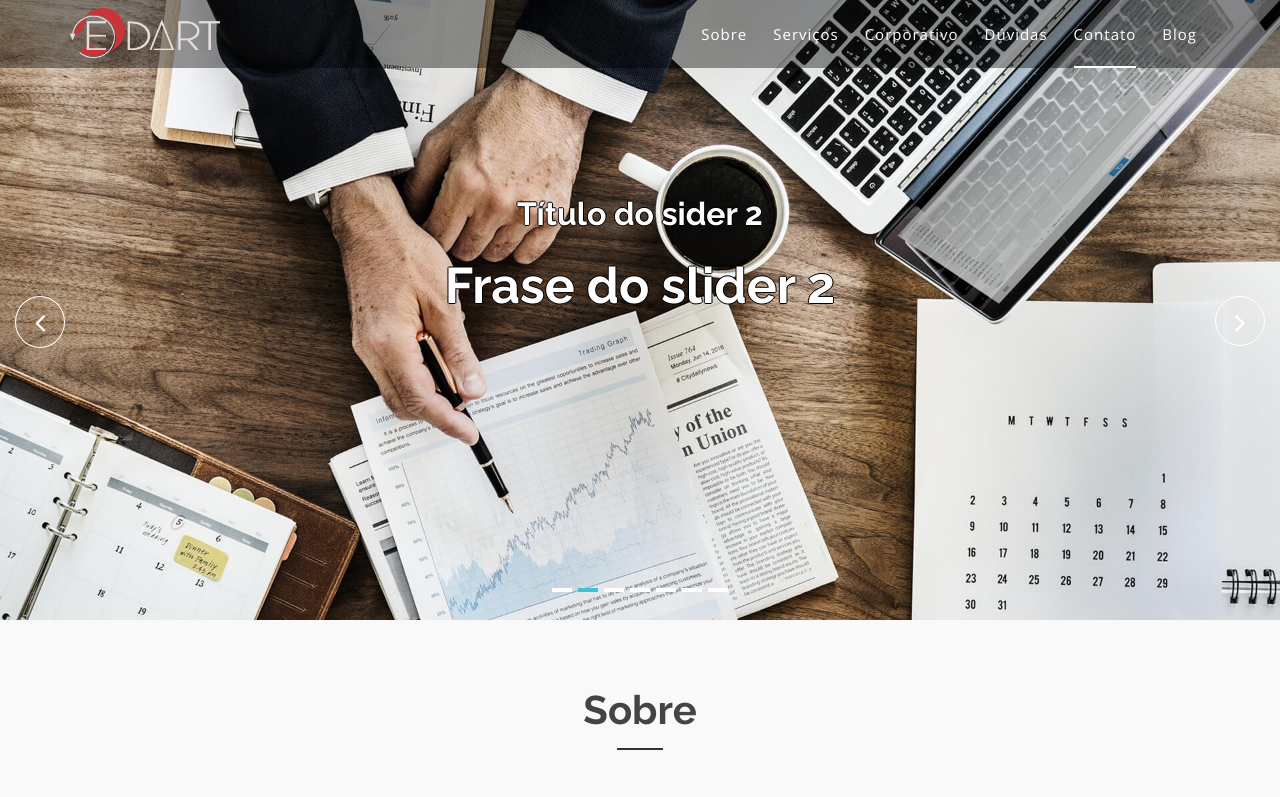
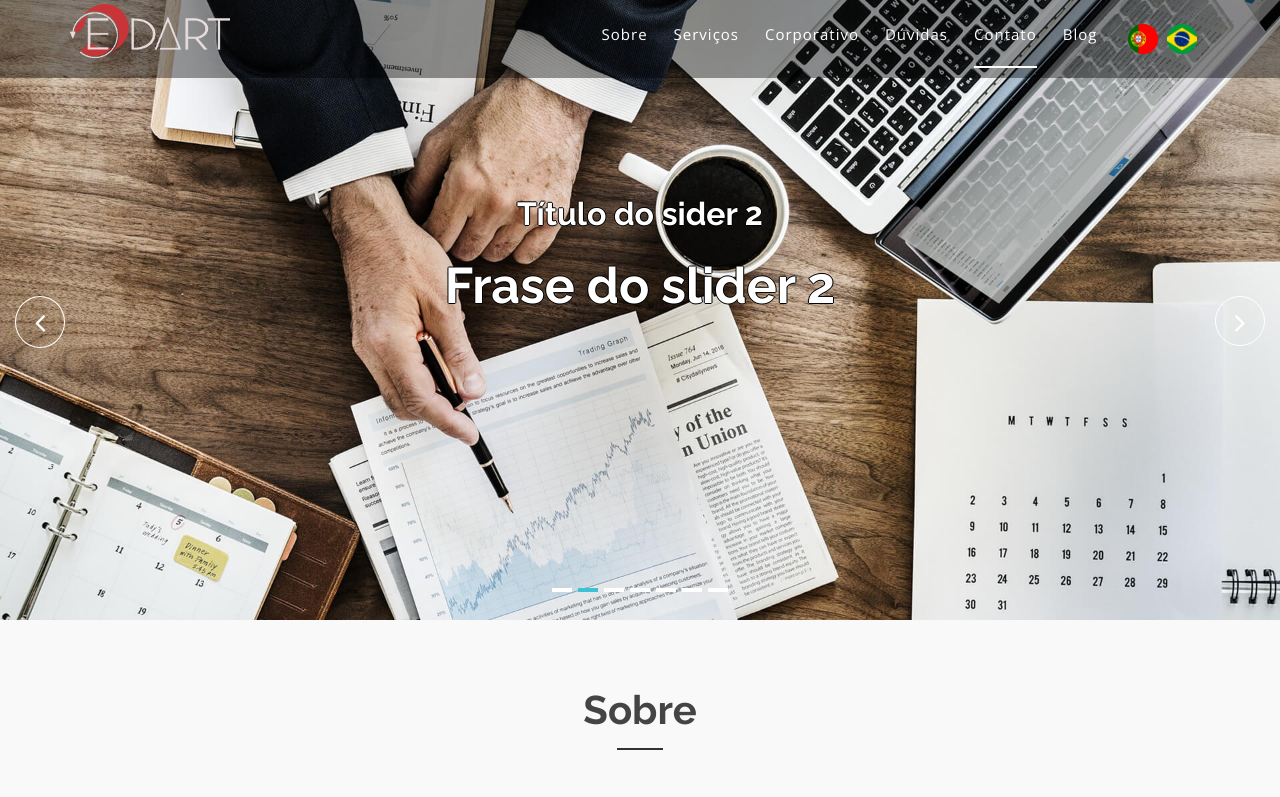
Before and after one commit to GianCarlosB/edart, a plain HTML site: page index.html in a window 1280 px wide. Shown: the top 797 px of the page. Drawn offline with nearby package versions, Linux system fonts and the light colour scheme.

Commit message:
Adição dos botões para troca de idiomas
Adição dos botões para troca de idiomas

```diff
--- a/css/style.css
+++ b/css/style.css
@@ -2357,7 +2357,13 @@ span.email-notes {
 }
 
 .navbar-logo {
-  margin: 5% 0;
+  margin-top: 4px;
+}
+
+.contry-flag {
+  margin-left: 5px;
+  padding: 24px 0px;
+  cursor: pointer;
 }
 
 .middle-item-about-details {
--- a/index.html
+++ b/index.html
@@ -32,16 +32,16 @@
 							<nav class="navbar navbar-default">
 								<div class="navbar-header">
 									<button type="button" class="navbar-toggle collapsed" data-toggle="collapse" data-target=".bs-example-navbar-collapse-1" aria-expanded="false">
-									<span class="sr-only">Alternar navegação</span>
-									<span class="icon-bar"></span>
-									<span class="icon-bar"></span>
-									<span class="icon-bar"></span>
+										<span class="sr-only">Alternar navegação</span>
+										<span class="icon-bar"></span>
+										<span class="icon-bar"></span>
+										<span class="icon-bar"></span>
 									</button>
 									<a id="navbar-logo" href="#">
-										<img class="navbar-logo" src="img/logo01-white.png" alt="logo" width="150px">
+										<img class="navbar-logo" src="img/logo01-white.png" alt="logo" width="160px">
 									</a>
 								</div>
-								<div class="collapse navbar-collapse main-menu" id="navbar-example">
+								<div class="collapse navbar-collapse main-menu bs-example-navbar-collapse-1" id="navbar-example">
 									<ul class="nav navbar-nav navbar-right">
 										<li>
 											<a class="page-scroll" href="#about">Sobre</a>
@@ -61,6 +61,11 @@
 										<li>
 											<a class="page-scroll" href="#">Blog</a>
 										</li>
+										<li>
+											<img id="language-portuguese" class="contry-flag" src="img/flag/portugal-flag-round-small.png" width="30px" alt="portugal"/>
+											<img id="language-brazilian-portuguese" class="contry-flag" src="img/flag/brazil-flag-round-small.png" width="30px" alt="brazil"/>
+											<img class="contry-flag hidden" src="img/flag/united-kingdom-flag-round-small.png" width="30px" alt="united-kingdom"/>
+										</li>
 									</ul>
 								</div>
 							</nav>
@@ -68,6 +73,7 @@
 					</div>
 				</div>
 			</div>
+		</header>
 		</header>
 		<div id="home" class="slider-area">
 			<div class="bend niceties preview-2">
@@ -872,5 +878,6 @@
 		<script src="lib/appear/jquery.appear.js"></script>
 		<script src="lib/isotope/isotope.pkgd.min.js"></script>
 		<script src="js/main.js"></script>
+		<script src="js/language.js"></script>
 	</body>
 </html>
--- /dev/null
+++ b/js/language.js
@@ -0,0 +1,16 @@
+(function($) {
+  "use strict";
+
+	$("#language-portuguese").click(function() {
+		$('.br').hide();
+		$('.pt').show();
+	});
+
+	$("#language-brazilian-portuguese").click(function(){
+		$('.pt').hide();
+		$('.br').show();
+	});
+
+	$('#language-portuguese').click();
+
+})(jQuery);
--- a/js/main.js
+++ b/js/main.js
@@ -142,28 +142,6 @@
   });
 
   /*---------------------
-   Testimonial carousel
-  ---------------------*/
-  var test_carousel = $('.testimonial-carousel');
-  test_carousel.owlCarousel({
-    loop: true,
-    nav: false,
-    dots: true,
-    autoplay: true,
-    responsive: {
-      0: {
-        items: 1
-      },
-      768: {
-        items: 1
-      },
-      1000: {
-        items: 1
-      }
-    }
-  });
-
-  /*---------------------
    Circular Bars - Knob
 --------------------- */
   if (typeof($.fn.knob) != 'undefined') {
```
Also changed, not shown: img/about/about1.jpg (deleted), img/about/about2.jpg (deleted), img/about/about3.jpg (deleted), img/business-card.jpg (deleted), img/flag/brazil-flag-round-small.png (added), img/flag/portugal-flag-round-small.png (added), img/flag/united-kingdom-flag-round-small.png (added).
